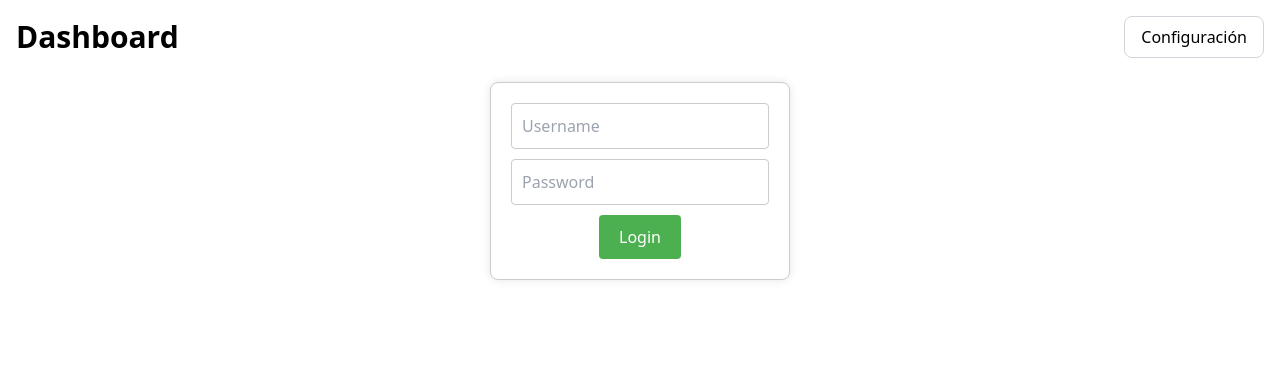
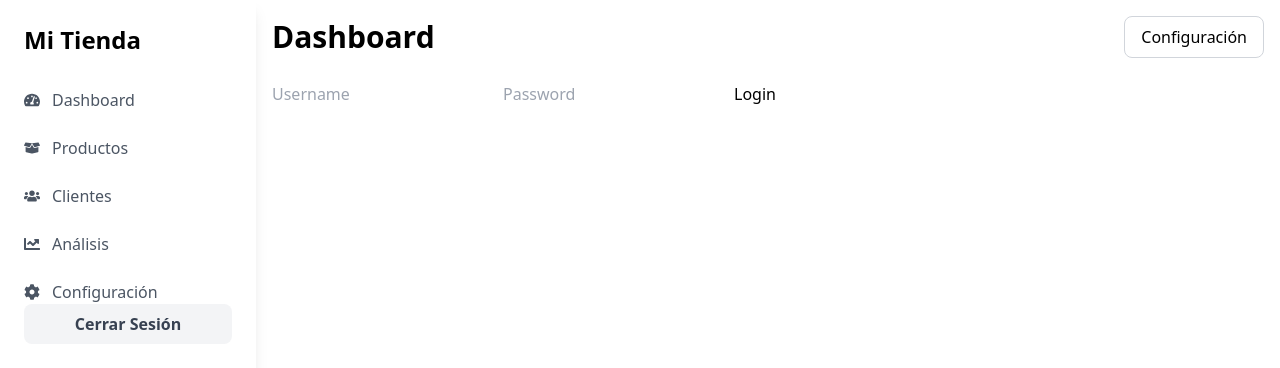
Before and after one commit to Josue2406/DashboardParad, a React (Vite) app: page / in a window 1280 px wide. Shown: the top 368 px of the page. Built offline with nearby package versions, Linux system fonts and the light colour scheme.

Commit message:
cambios en el login.tsx

```diff
--- a/src/App.tsx
+++ b/src/App.tsx
@@ -1,10 +1,9 @@
 import React, { useState } from 'react';
-import { BrowserRouter as Router, Route, Routes, Navigate } from 'react-router-dom';
+import { BrowserRouter as Router, Route, Routes } from 'react-router-dom';
 import Header from './Header';
 import Sidebar from './sidebar';
 import Login from './Login';
 import Dashboard from './Dashboard';
-import DynamicChart from './DynamicChart';
 
 function App() {
   // Estado para almacenar el token de inicio de sesión
@@ -13,7 +12,7 @@ function App() {
   return (
     <Router>
       <div className="App flex">
-
+        <Sidebar />
         <div className="flex-1 p-4">
           <Header />
 
@@ -24,8 +23,6 @@ function App() {
 
             {/* Ruta para el Login */}
             <Route path="/" element={<Login onLoginSuccess={setToken} />} />
-
-
           </Routes>
         </div>
       </div>
--- a/src/Login.tsx
+++ b/src/Login.tsx
@@ -1,4 +1,5 @@
 import React, { useState } from 'react';
+import { Navigate } from 'react-router-dom';
 
 interface LoginProps {
     onLoginSuccess: (token: string) => void;
@@ -8,33 +9,32 @@ const Login: React.FC<LoginProps> = ({ onLoginSuccess }) => {
     const [userName, setUserName] = useState('');
     const [password, setPassword] = useState('');
     const [errorMessage, setErrorMessage] = useState<string | null>(null);
+    const [isAuthenticated, setIsAuthenticated] = useState(false); // Estado para redirigir después del login
 
     const handleLogin = async (e: React.FormEvent) => {
         e.preventDefault();
-        setErrorMessage(null); // Resetea el mensaje de error al iniciar el login
+        setErrorMessage(null);
 
         try {
-            const response = await fetch('http://localhost:7062/WeatherForecast/request-token', {
+            const response = await fetch('https://localhost:7062/WeatherForecast/request-token', { // Cambiado a http
                 method: 'POST',
                 headers: {
                     'Content-Type': 'application/json',
                 },
-                body: JSON.stringify({ userName, password }), // Asegúrate de que las propiedades coincidan con las esperadas en el backend
+                body: JSON.stringify({ userName, password }),
             });
 
-            // Verifica si la respuesta no es exitosa
             if (!response.ok) {
                 setErrorMessage(`Error de autenticación: ${response.statusText}`);
                 return;
             }
 
-            // Verifica el tipo de contenido
             const contentType = response.headers.get("content-type");
             if (contentType && contentType.includes("text/plain")) {
-                // Lee el token como texto
                 const token = await response.text();
                 if (token) {
-                    onLoginSuccess(token); // Llama al callback con el token si el login es exitoso
+                    onLoginSuccess(token);
+                    setIsAuthenticated(true);
                 } else {
                     setErrorMessage("El token de acceso no está presente en la respuesta.");
                 }
@@ -47,58 +47,30 @@ const Login: React.FC<LoginProps> = ({ onLoginSuccess }) => {
         }
     };
 
+
+    // Si el usuario está autenticado, redirige al Dashboard
+    if (isAuthenticated) {
+        return <Navigate to="/Dashboard" replace />;
+    }
+
     return (
-        <form onSubmit={handleLogin} style={formStyles}>
+        <form onSubmit={handleLogin}>
             <input
                 type="text"
                 placeholder="Username"
                 value={userName}
                 onChange={e => setUserName(e.target.value)}
-                style={inputStyles}
-                required
             />
             <input
                 type="password"
                 placeholder="Password"
                 value={password}
                 onChange={e => setPassword(e.target.value)}
-                style={inputStyles}
-                required
             />
-            <button type="submit" style={buttonStyles}>Login</button>
-            {errorMessage && <p style={{ color: 'red', marginTop: '10px' }}>{errorMessage}</p>}
+            <button type="submit">Login</button>
+            {errorMessage && <p style={{ color: 'red' }}>{errorMessage}</p>}
         </form>
     );
 };
 
-// Estilos básicos para mejorar la apariencia del formulario
-const formStyles: React.CSSProperties = {
-    display: 'flex',
-    flexDirection: 'column',
-    alignItems: 'center',
-    gap: '10px',
-    maxWidth: '300px',
-    margin: 'auto',
-    padding: '20px',
-    border: '1px solid #ccc',
-    borderRadius: '8px',
-    boxShadow: '0px 0px 10px rgba(0, 0, 0, 0.1)',
-};
-
-const inputStyles: React.CSSProperties = {
-    width: '100%',
-    padding: '10px',
-    borderRadius: '4px',
-    border: '1px solid #ccc',
-};
-
-const buttonStyles: React.CSSProperties = {
-    padding: '10px 20px',
-    border: 'none',
-    borderRadius: '4px',
-    backgroundColor: '#4CAF50',
-    color: 'white',
-    cursor: 'pointer',
-};
-
 export default Login;
```
